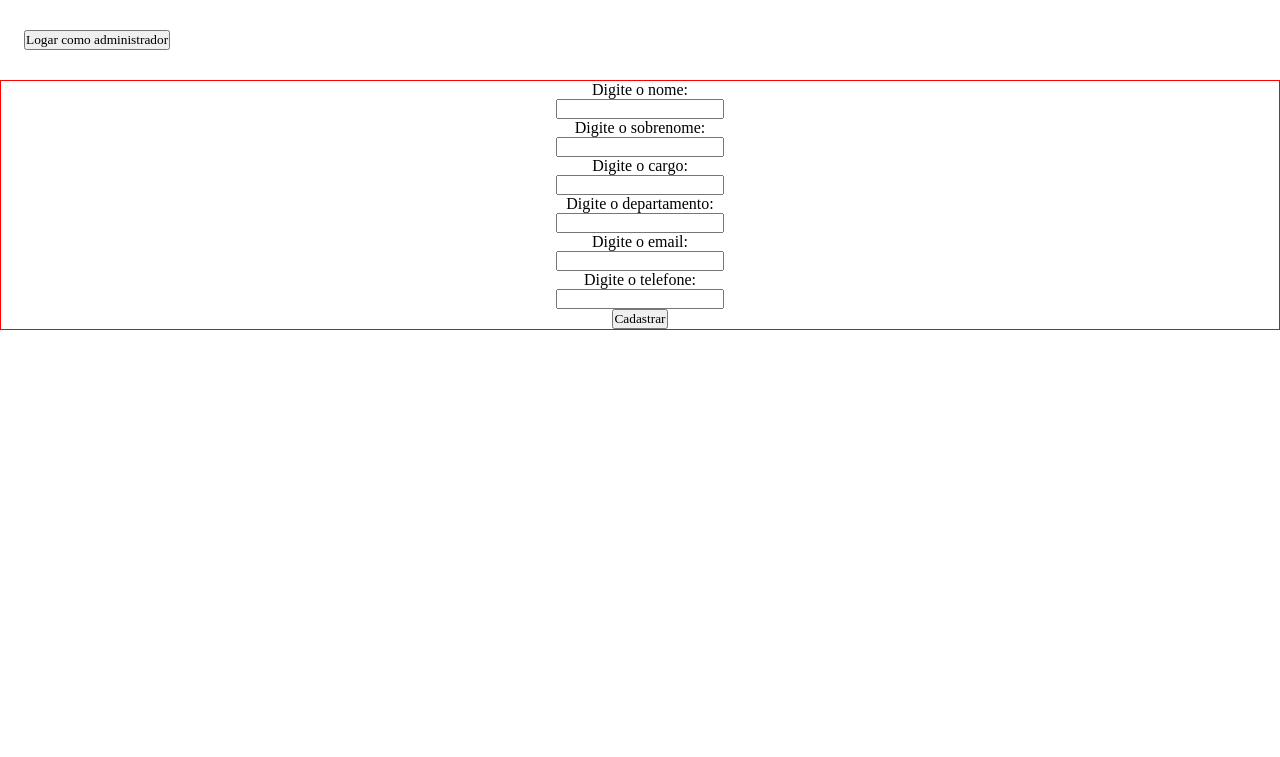
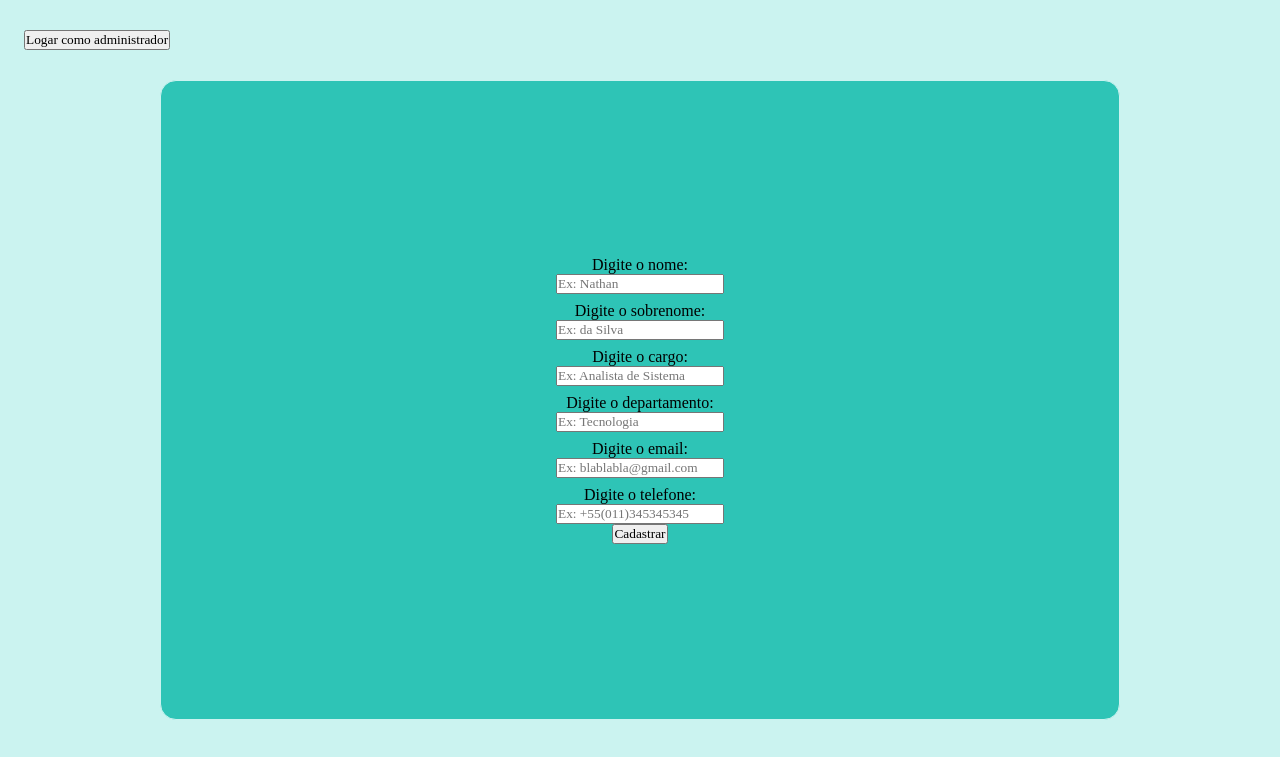
Before and after one commit to NathanGbl/Cadastro-Funcionario, a plain HTML site: page index.html in a window 1280 px wide. Drawn offline with Linux system fonts and the light colour scheme.

Commit message:
Adicionei um pouco de css, mas ainda preciso encontrar um bom padrão de cores.

```diff
--- a/index.html
+++ b/index.html
@@ -12,23 +12,21 @@
         <button id="login">Logar como administrador</button>
     </header>
     <main>
-        <div>
         <form action="" method="get">
             <label for="nome">Digite o nome:</label>
-                <input type="text" name="name" id="nome">
+            <input type="text" name="name" id="nome" placeholder="Ex: Nathan">
             <label for="sobrenome">Digite o sobrenome:</label>
-                <input type="text" name="sobrenome" id="sobrenome">
+            <input type="text" name="sobrenome" id="sobrenome" placeholder="Ex: da Silva">
             <label for="cargo">Digite o cargo:</label>
-                <input type="text" name="cargo" id="cargo">
+            <input type="text" name="cargo" id="cargo" placeholder="Ex: Analista de Sistema">
             <label for="departamento">Digite o departamento:</label>
-                <input type="text" name="departamento" id="departamento">
+            <input type="text" name="departamento" id="departamento" placeholder="Ex: Tecnologia">
             <label for="email">Digite o email:</label>
-                <input type="email" name="email" id="email">
+            <input type="email" name="email" id="email" placeholder="Ex: blablabla@gmail.com">
             <label for="tel">Digite o telefone:</label>
-                <input type="tel" name="tel" id="tel">
+            <input type="tel" name="tel" id="tel" placeholder="Ex: +55(011)345345345">
             <button id="cadastrar">Cadastrar</button>
         </form>
-        </div>
     </main>
     <footer>
         <img src="" alt="">
--- a/style.css
+++ b/style.css
@@ -3,25 +3,51 @@
     box-sizing: border-box;
     padding: 0;
     font-family: 'Times New Roman', Times, serif;
-    /* border: 0; */
+    /* color: var(--white); */
+}
+
+:root {
+    --orange: #FF9F1C;
+    --yellow: #FFBF69;
+    --white: #FFFFFF;
+    --light_blue: #CBF3F0;
+    --green: #2EC4B6;
 }
 
 body {
     width: 100%;
     height: 100%;
+    background-color: var(--light_blue);
 }
 
 header {
-    height: 5em;
+    height: 10dvh;
     display: flex;
     align-items: center;
     padding: 1.5em;
+    background-color: var(--light_blue);
 }
 
 form {
     display: flex;
+    height: 80dvh;
     flex-direction: column;
     justify-content: center;
     align-items: center;
-    border: 1px solid red;
+    border: 1px solid var(--light_blue);
+    margin: 0 20dvh;
+    background-color: var(--green);
+    border-radius: 1em;
 }
+
+footer {
+    height: 10dvh;
+    display: flex;
+    align-items: center;
+    padding: 1.5em;
+    background-color: var(--light_blue);
+}
+
+form input + label {
+    margin-top: 0.5em;
+}
```
Lines whose indentation alone changed are shown as unchanged.
